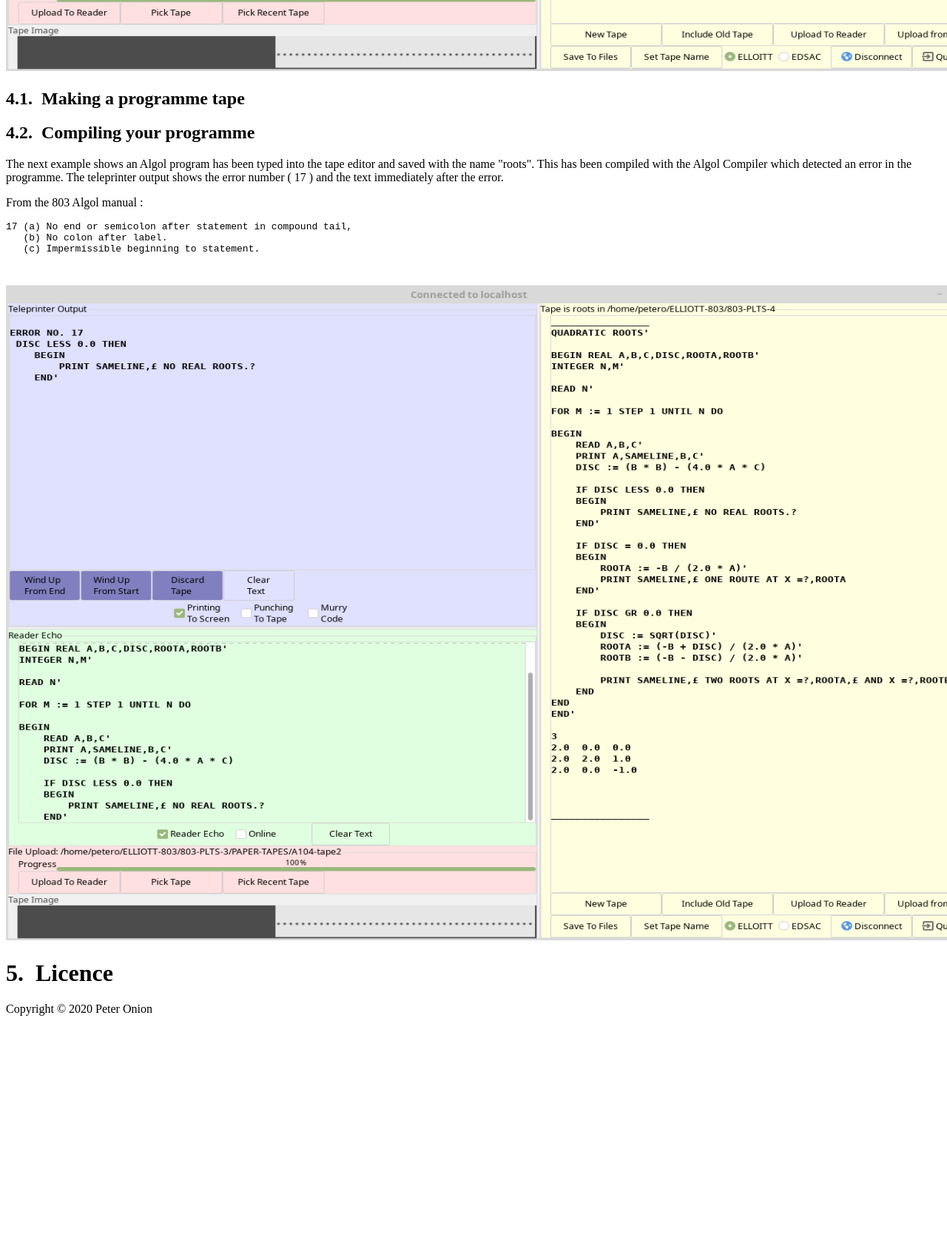
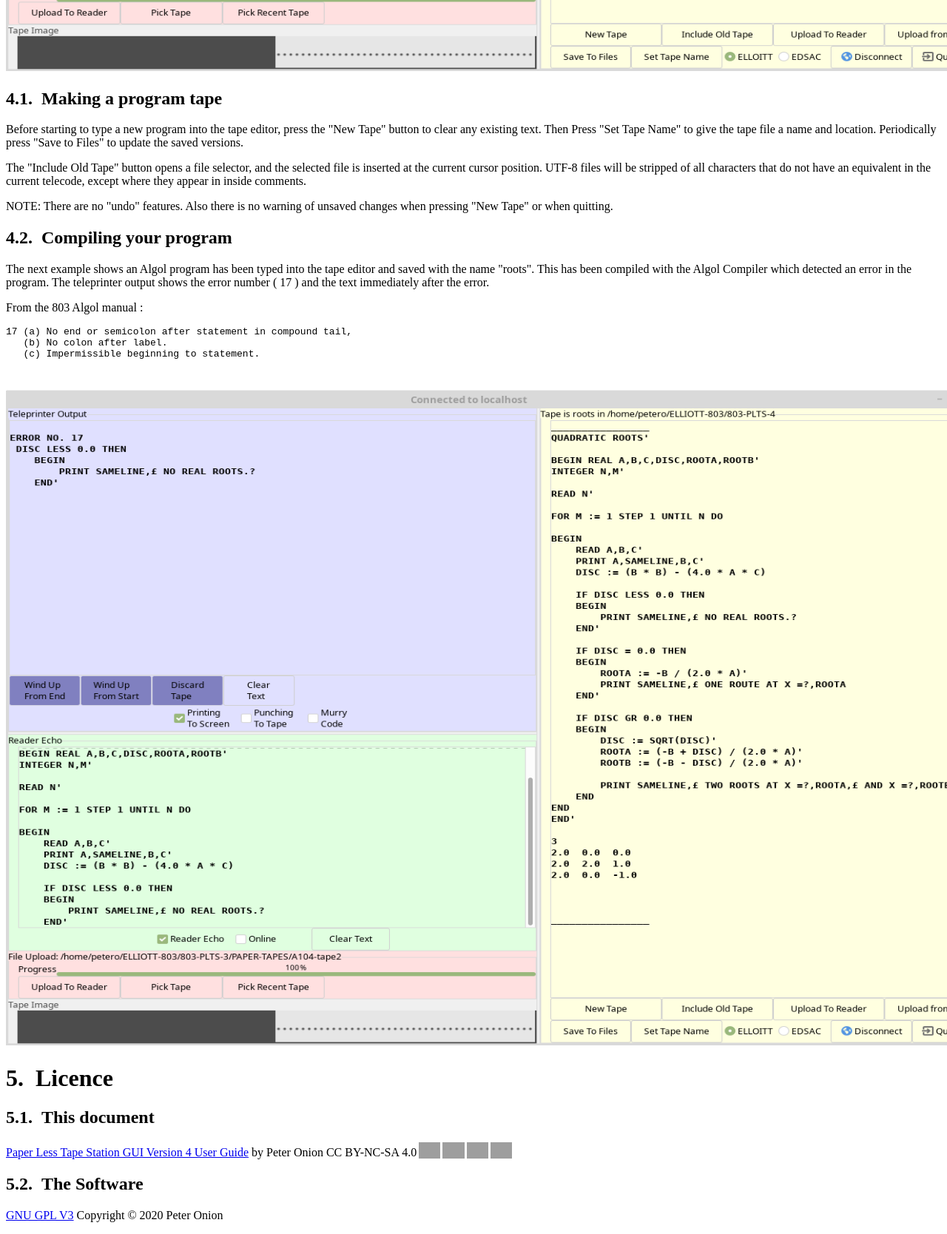
Before and after one commit to PeterOGB/Instructions, a plain HTML site: page PLTS.html in a window 1280 px wide. Shown: the part 6760-8428 px from the top of the page at 74% size. Before the commit the page ends 8149 px from the top, so only its background shows below. Drawn offline with Linux system fonts and the light colour scheme; grey boxes are pictures that could not be loaded.

Commit message:
Added README.md and Licences

```diff
--- a/PLTS.html
+++ b/PLTS.html
@@ -210,12 +210,20 @@ The "Quit" button is self explanatory, but note that no prompts are produced if
 output on the teleprinter.</p>
 <img src="PLTSmainText.png" width="1342" height="886" alt="">
 
-<h2>Making a programme tape</h2>
+<h2>Making a program tape</h2>
 
-<h2>Compiling your programme</h2>
+<p>Before starting to type a new program into the tape editor, press the "New Tape" button to clear any existing text.  Then Press "Set Tape Name" to give the tape file a name and location.
+Periodically press "Save to Files" to update the saved versions.</p>
+
+<p>The "Include Old Tape" button opens a file selector, and the selected file is inserted at the current cursor position.  UTF-8 files will be stripped of all characters that do not have an
+equivalent in the current telecode, except where they appear in inside comments.</p>
+
+<p>NOTE: There are no "undo" features. Also there is no warning of unsaved changes when pressing "New Tape" or when quitting.</p>
+
+<h2>Compiling your program</h2>
 
 <p>The next example shows an Algol program has been typed into the tape editor and saved with the name "roots".  This has been compiled with the Algol Compiler which detected an
-error in the programme.  The teleprinter output shows the error number ( 17 ) and the text immediately after the error.</p>
+error in the program.  The teleprinter output shows the error number ( 17 ) and the text immediately after the error.</p>
 <p>From the 803 Algol manual :
 <pre>
 17 (a) No end or semicolon after statement in compound tail,
@@ -223,9 +231,14 @@ error in the programme.  The teleprinter output shows the error number ( 17 ) an
    (c) Impermissible beginning to statement.</p>
 </pre>
 <img src="AlgolError.png" width="1342" height="886" alt="">
+<br clear="all">
 
 <h1>Licence</h1>
+<h2>This document</h2>
+<p xmlns:dct="http://purl.org/dc/terms/" xmlns:cc="http://creativecommons.org/ns#" class="license-text"><a rel="cc:attributionURL" href="https://github.com/PeterOGB/Instructions"><span rel="dct:title">Paper Less Tape Station GUI Version 4 User Guide</span></a> by <span rel="cc:attributionName">Peter Onion</span> CC BY-NC-SA 4.0<a href="https://creativecommons.org/licenses/by-nc-sa/4.0"><img style="height:22px!important;margin-left: 3px;vertical-align:text-bottom;" src="https://search.creativecommons.org/static/img/cc_icon.svg" /><img  style="height:22px!important;margin-left: 3px;vertical-align:text-bottom;" src="https://search.creativecommons.org/static/img/cc-by_icon.svg" /><img  style="height:22px!important;margin-left: 3px;vertical-align:text-bottom;" src="https://search.creativecommons.org/static/img/cc-nc_icon.svg" /><img  style="height:22px!important;margin-left: 3px;vertical-align:text-bottom;" src="https://search.creativecommons.org/static/img/cc-sa_icon.svg" /></a></p>
 
+<h2>The Software</h2>
+<p>
+<a href="https://www.gnu.org/licenses/gpl-3.0.html">GNU GPL V3</a> Copyright © 2020 Peter Onion</p>
 
-<p>Copyright © 2020 Peter Onion</p>
 </body>
```
Also changed, not shown: Emulator.html (+24 -3 lines), 1 other file.
